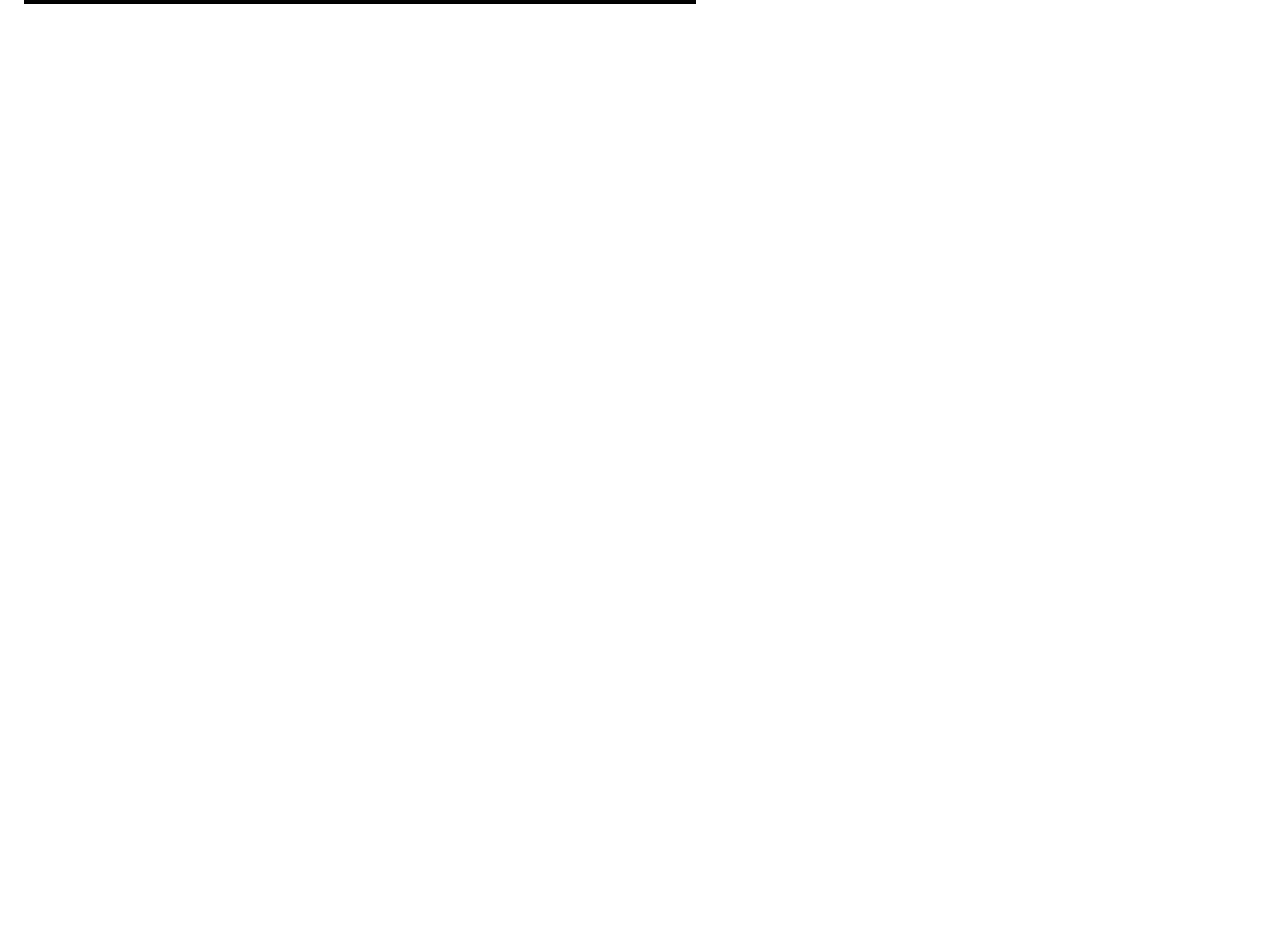
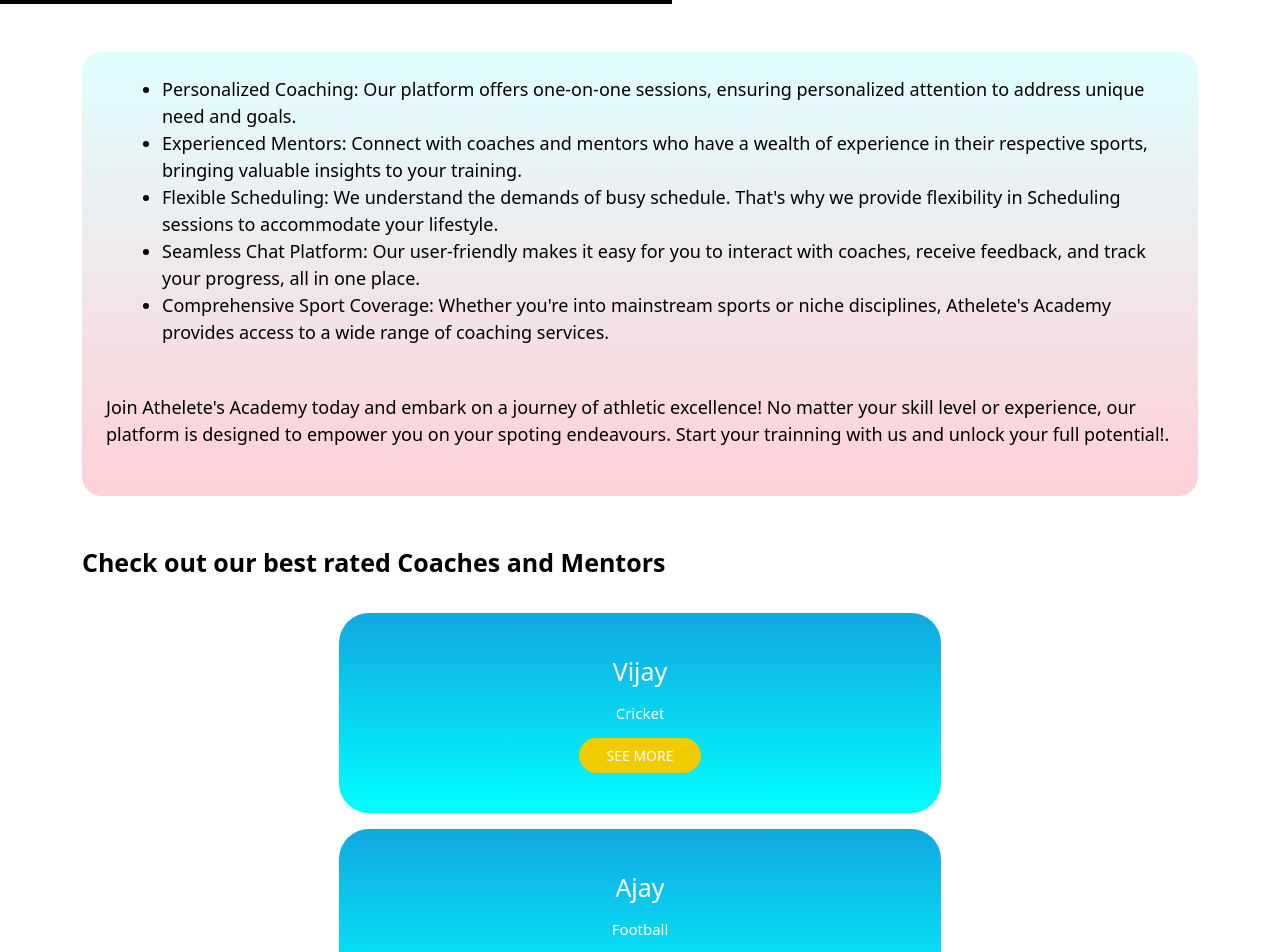
Before and after one commit to atheltesacademy/WEB-APP, a React (Create React App) app: page /wallet-recharge in a window 1280 px wide. Shown: the part 1300-2252 px from the top of the page. Before the commit the page ends 1304 px from the top, so only its background shows below. Built offline with nearby package versions, Linux system fonts and the light colour scheme.

Commit message:
services component added

```diff
--- a/src/components/addMoney/AddMoney.jsx
+++ b/src/components/addMoney/AddMoney.jsx
@@ -3,8 +3,9 @@ import { FontAwesomeIcon } from '@fortawesome/react-fontawesome'
 import React from 'react'
 import NavigationBar from '../navigation/NavigationBar'
 import badgeIcon from '../../assets/badgeIcon.svg'
+import { BestCoaches } from '../bestCoaches/BestCoaches'
+import { Services } from '../services/Services'
 import './AddMoney.css'
-import { BestCoaches } from '../bestCoaches/BestCoaches'
 
 //bootstrap import
 import "bootstrap/dist/css/bootstrap.min.css";
@@ -138,6 +139,12 @@ export const AddMoney = () => {
                     </div>
                 </div>
 
+                <section className='container' style={{
+                    marginLeft: '50px',
+                }}>
+                    <Services />
+                </section>
+
 
                 {/* best coaches section */}
                 <section className='container mt-5 mx-5'>
--- /dev/null
+++ b/src/components/services/Services.css
@@ -0,0 +1,3 @@
+.services {
+    background-image: linear-gradient(#e0ffff, #ffd0d7) !important;
+}
--- /dev/null
+++ b/src/components/services/Services.jsx
@@ -0,0 +1,40 @@
+import React from 'react'
+import './Services.css'
+
+//bootstrap import
+import "bootstrap/dist/css/bootstrap.min.css";
+import "bootstrap/dist/js/bootstrap.bundle.min";
+
+export const Services = () => {
+    return (
+        <div className='services' style={{ borderRadius: 20 }}>
+            <ul style={{
+                fontSize: '18px',
+                color: "#000000",
+                fontWeight: "400",
+            }}
+                className='m-5 pt-4'>
+                <li>Personalized Coaching: Our platform offers one-on-one sessions, ensuring personalized attention to address
+                    unique need and goals.</li>
+                <li>Experienced Mentors: Connect with coaches and mentors who have a wealth of experience in their respective sports,
+                    bringing valuable insights to your training.</li>
+                <li>Flexible Scheduling: We understand the demands of busy schedule. That's why we provide flexibility in Scheduling
+                    sessions to accommodate your lifestyle.</li>
+                <li>Seamless Chat Platform: Our user-friendly makes it easy for you to interact with coaches, receive feedback,
+                    and track your progress, all in one place.</li>
+                <li>Comprehensive Sport Coverage: Whether you're into mainstream sports or niche disciplines, Athelete's Academy provides
+                    access to a wide range of coaching services.</li>
+            </ul>
+            <div className='pb-5 px-4'
+                style={{
+                    fontSize: '18px',
+                    color: "#000000",
+                    fontWeight: "400",
+                }}>
+                Join Athelete's Academy today and embark on a journey of athletic excellence! No matter your skill level or experience, our
+                platform is designed to empower you on your spoting endeavours. Start your trainning
+                with us and unlock your full potential!.
+            </div>
+        </div>
+    )
+}
--- a/src/components/walletRecharge/WalletRecharge.jsx
+++ b/src/components/walletRecharge/WalletRecharge.jsx
@@ -14,12 +14,34 @@ import { Link } from 'react-router-dom'
 //bootstrap import
 import "bootstrap/dist/css/bootstrap.min.css";
 import "bootstrap/dist/js/bootstrap.bundle.min";
+import { Services } from '../services/Services'
+import { BestCoaches } from '../bestCoaches/BestCoaches'
 
 export const WalletRecharge = () => {
+
+    const coaches = [
+        {
+            name: 'Vijay',
+            sports: "Cricket"
+        },
+        {
+            name: 'Ajay',
+            sports: "Football"
+        },
+        {
+            name: 'Vipul',
+            sports: "Boxing"
+        },
+        {
+            name: 'Dhruv',
+            sports: "Tennis"
+        },
+    ]
+
     return (
         <>
             <NavigationBar />
-            <div className='container-fluid mx-4'>
+            <div className='container-fluid'>
                 <div className='row'>
                     <div className='col-md-6 mt-4'>
                         <div className='d-flex justify-content-center align-items-center'>
@@ -234,6 +256,28 @@ export const WalletRecharge = () => {
 
 
                 </div>
+
+                <section className='container mt-4'>
+                    <Services />
+                </section>
+
+                {/* best coaches section */}
+                <section className='container mt-5 '>
+                    <div style={{
+                        fontWeight: '600',
+                        fontSize: '25px',
+                        color: "#000000"
+                    }}>Check out our best rated Coaches and Mentors</div>
+                    <div className='d-flex flex-row justify-content-around align-items-center flex-wrap mt-3'>
+                        {coaches.map((item) => {
+                            return (
+                                <div className='mt-3'>
+                                    <BestCoaches name={item.name} sports={item.sports} />
+                                </div>
+                            )
+                        })}
+                    </div>
+                </section>
             </div>
         </>
     )
```
